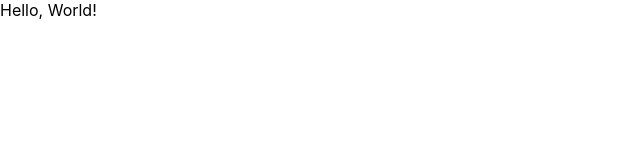
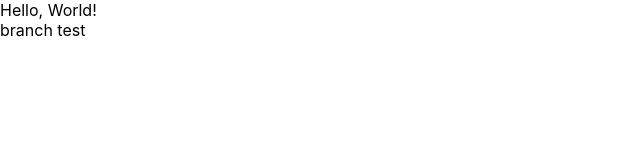
Before and after one commit to Ukja2/StudentManagement, a React (Create React App) app in the folder Front/my-app/: page / in a window 1280 px wide. Shown: the top 160 px of the page, without its empty margins (0-640 px from the left). Built offline with nearby package versions, Linux system fonts and the light colour scheme.

Commit message:
branch 테스트

```diff
--- a/Front/my-app/src/App.js
+++ b/Front/my-app/src/App.js
@@ -5,6 +5,7 @@ function App() {
   return (
     <div>
       Hello, World!
+      <div>branch test</div>
     </div>
   );
 }
```
